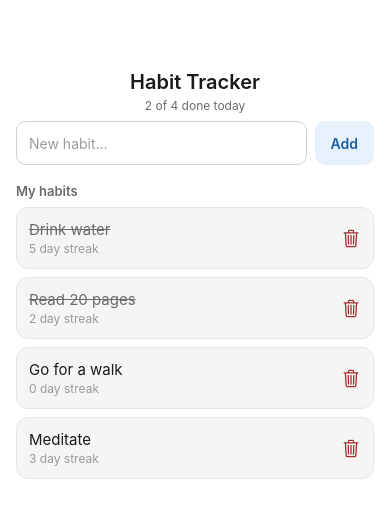
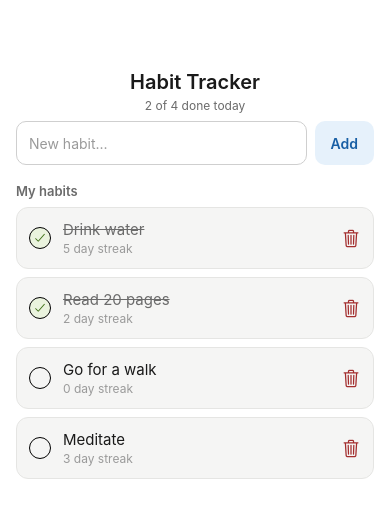
Before and after one commit to Aanchal-19/habit-tracker, a React Native app: screen / in a window 390 px wide. Shown: the top 518 px of the page. Built offline with nearby package versions, Linux system fonts and the light colour scheme.

Commit message:
feat: Add toggle against each habit

```diff
--- a/App.tsx
+++ b/App.tsx
@@ -19,6 +19,13 @@ export default function App() {
     const newHabit: Habit = {id: Date.now().toString(), habitString: habitInput.trim(), habitSubstring: '0', isCompleted: false};
     setNewHabit([...habits, newHabit]);
     setInput('');
+  };
+  const toggleHabit = (id: string) => {
+    setNewHabit(
+      habits.map((h) =>
+        h.id === id ? {...h, isCompleted: !h.isCompleted} : h
+     )
+    );
   };
 
   return(
@@ -51,6 +58,11 @@ export default function App() {
 
       <FlatList data={habits} keyExtractor={(item) => item.id} renderItem={({item}) => (
         <View style={styles.habitCardView}>
+
+          <Pressable style={(item.isCompleted) ? styles.checkBoxFilled : styles.checkBoxEmpty} onPress={() => toggleHabit(item.id)} hitSlop={10}>
+            {item.isCompleted && (<Ionicons name="checkmark" size={14} color={colors.doneTick}/>)}
+          </Pressable>
+
           <View style={styles.textColumn}>
             <View>
               <Text style={(item.isCompleted) ? styles.completedHabitText : styles.habitText}>
@@ -101,4 +113,6 @@ const styles = StyleSheet.create({
   completedHabitText: {fontSize: 15, textDecorationLine: 'line-through', color: colors.textSecondary},
   subStrigText: {fontSize: 12, color: colors.textMuted, marginTop: 2},
   textColumn: {flex: 1},
+  checkBoxEmpty: {width: 22, height: 22, borderRadius: 11, borderWidth: 1.5, color: colors.circleBorder},
+  checkBoxFilled: {justifyContent: 'center', alignItems: 'center', width: 22, height: 22, borderRadius: 11, backgroundColor: colors.doneBg, borderWidth: 1.5}
 });
```
